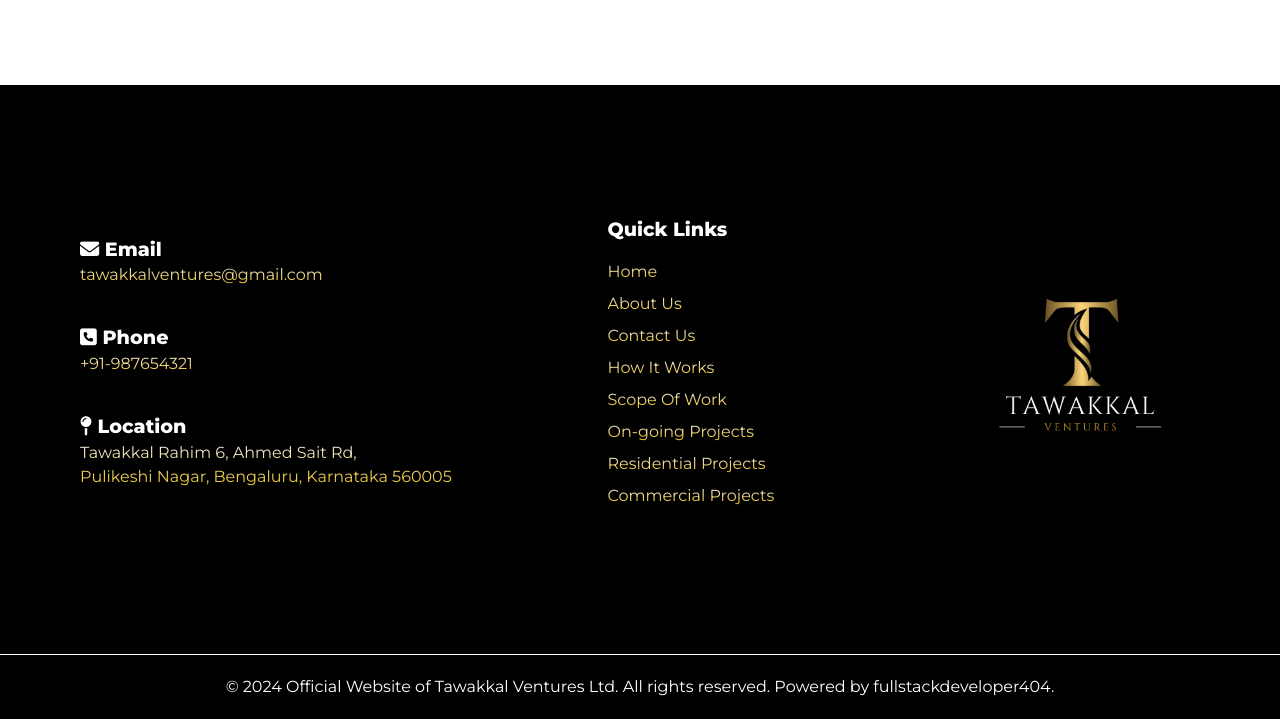
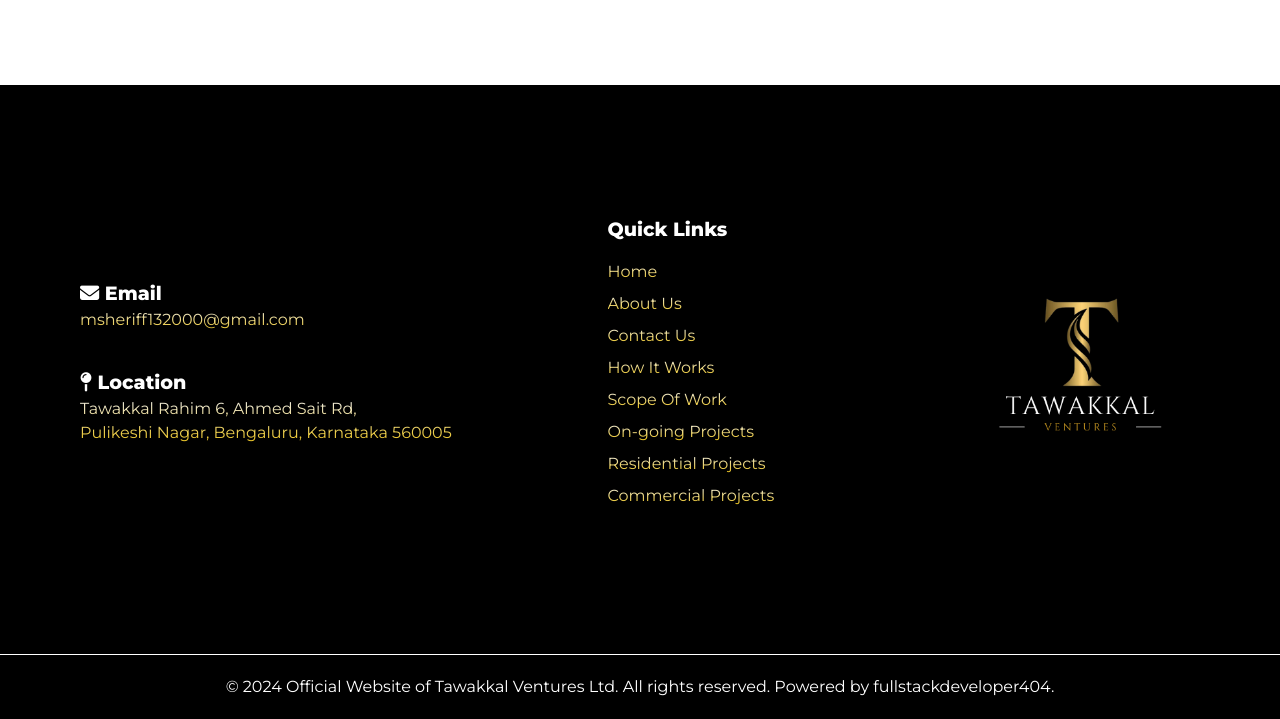
Before and after one commit to fullstack200/Tawakkal, a Django app: page /about in a window 1280 px wide. Shown: the part 1897-2616 px from the top of the page. Run offline with Django 3.2, Linux system fonts and the light colour scheme; some libraries are stand-ins or nearby versions.

Commit message:
Project update completed.
Project update completed.

```diff
--- a/templates/base.html
+++ b/templates/base.html
@@ -82,11 +82,7 @@
         <div class="contact-links">
             <div>
                 <p class="icon"><i class="fas fa-envelope"></i> Email</p>
-                <p class="info">tawakkalventures@gmail.com</p>
-            </div>
-            <div>
-                <p class="icon"><i class="fas fa-phone-square"></i> Phone</p>
-                <p class="info">+91-987654321</p>
+                <p class="info">msheriff132000@gmail.com</p>
             </div>
             <div>
                 <p class="icon"><i class="fas fa-map-pin"></i> Location</p>
```
